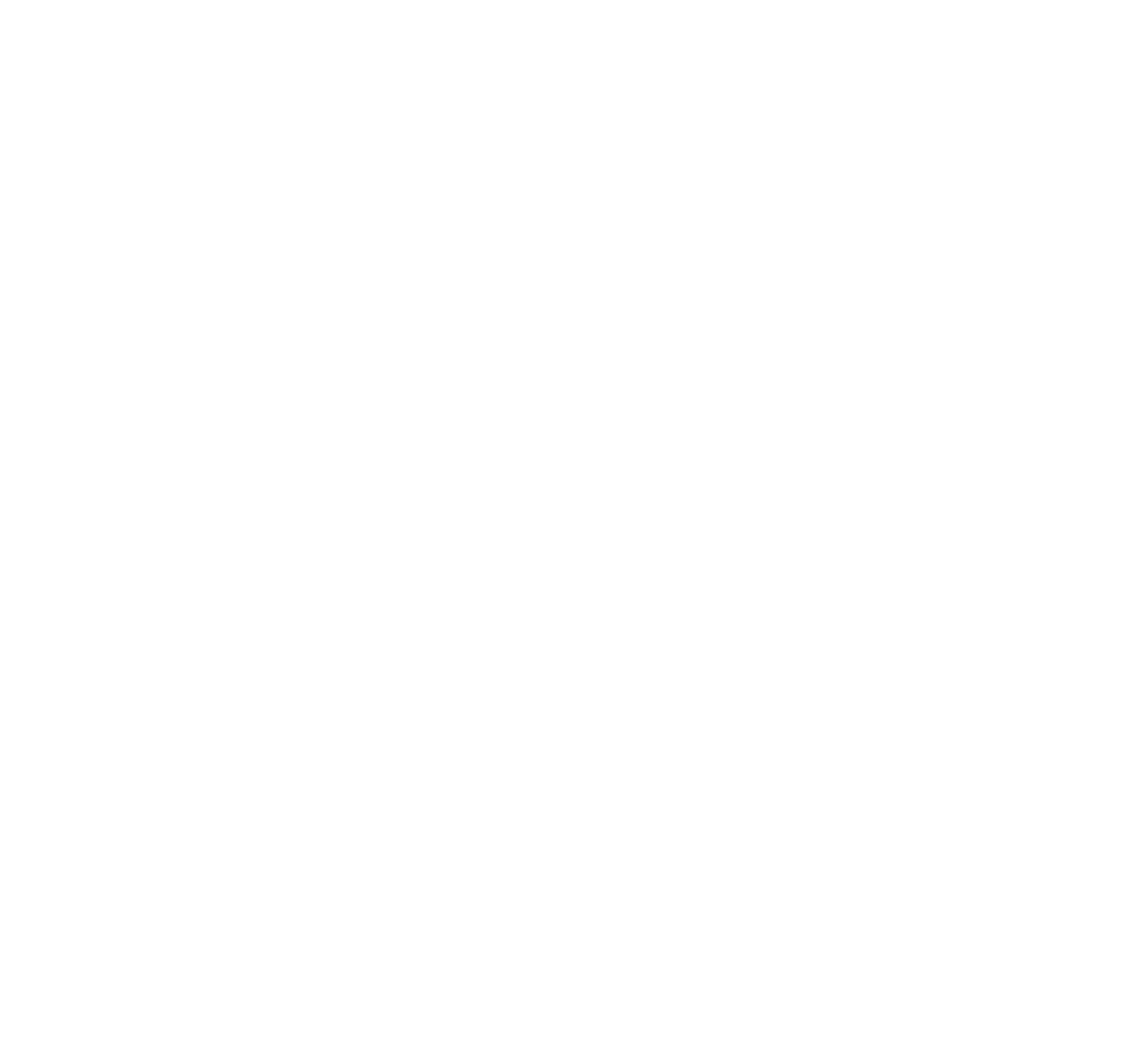
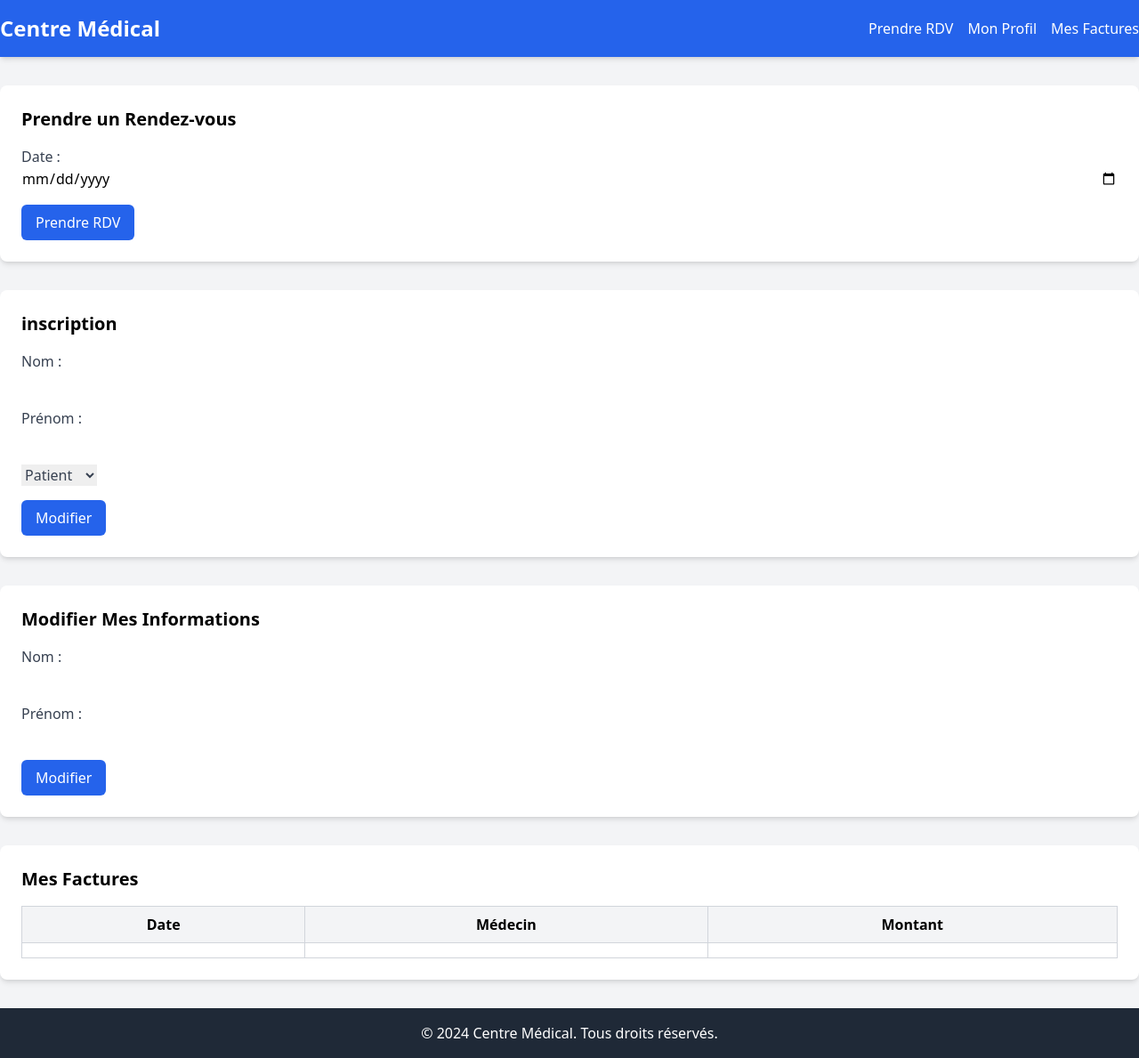
Before and after one commit to Hichamelhmaydi/POO, a PHP site: page / in a window 1280 px wide. Before the commit the page is empty. Shown: the whole page at 89% size. Before the commit the page ends 800 px from the top, so only its background shows below. Run offline with PHP 8.4, Linux system fonts and the light colour scheme; lists and menus that the app fills with data are empty; some libraries are stand-ins or nearby versions.

Commit message:
création de l'interface

```diff
--- a/connc.php
+++ b/connc.php
@@ -1,7 +1,5 @@
 <?php
 $mysqli = new mysqli("localhost","root","","systeme_medical_poo");
-
-
 if ($mysqli -> connect_errno) {
   echo "Failed to connect to MySQL: " . $mysqli -> connect_error;
   exit();
--- a/index.php
+++ b/index.php
@@ -1,5 +1,99 @@
-<?php
+<!DOCTYPE html>
+<html lang="fr">
+<head>
+    <meta charset="UTF-8">
+    <meta name="viewport" content="width=device-width, initial-scale=1.0">
+    <title>Centre Médical - Gestion</title>
+    <script src="https://cdn.tailwindcss.com"></script>
+</head>
+<body class="bg-gray-100">
+    <header class="bg-blue-600 text-white py-4 shadow-md">
+        <div class="container mx-auto flex justify-between items-center">
+            <h1 class="text-2xl font-bold">Centre Médical</h1>
+            <nav>
+                <ul class="flex space-x-4">
+                    <li><a href="#rendezvous" class="hover:underline">Prendre RDV</a></li>
+                    <li><a href="#profil" class="hover:underline">Mon Profil</a></li>
+                    <li><a href="#factures" class="hover:underline">Mes Factures</a></li>
+                </ul>
+            </nav>
+        </div>
+    </header>
 
+    <main class="container mx-auto py-8">
+        <section id="rendezvous" class="bg-white shadow-md rounded-lg p-6 mb-8">
+            <h2 class="text-xl font-semibold mb-4">Prendre un Rendez-vous</h2>
+            <form action="#" method="POST">
+                <div class="mb-4">
+                    <label for="date" class="block text-gray-700">Date :</label>
+                    <input type="date" id="date" name="date" class="w-full border-gray-300 rounded-md">
+                </div>
+                <button type="submit" class="bg-blue-600 text-white px-4 py-2 rounded-md hover:bg-blue-700">Prendre RDV</button>
+            </form>
+        </section>
 
+        <section id="inscription" class="bg-white shadow-md rounded-lg p-6 mb-8">
+            <h2 class="text-xl font-semibold mb-4">inscription</h2>
+            <form action="#" method="POST">
+                <div class="mb-4">
+                    <label for="nom" class="block text-gray-700">Nom :</label>
+                    <input type="text" id="nom" name="nom" class="w-full border-gray-300 rounded-md">
+                </div>
+                <div class="mb-4">
+                    <label for="prenom" class="block text-gray-700">Prénom :</label>
+                    <input type="text" id="prenom" name="prenom" class="w-full border-gray-300 rounded-md">
+                </div>
+                <div class="mb-4">
+                    <select for="prenom" class="block text-gray-700">Identité :
+                        <option value="Patient">Patient</option>
+                        <option value="Médcin">Médecin</option>
+                    </select>
 
-?>
+                </div>
+                <button type="submit" class="bg-blue-600 text-white px-4 py-2 rounded-md hover:bg-blue-700">Modifier</button>
+            </form>
+        </section>
+
+        <section id="profil" class="bg-white shadow-md rounded-lg p-6 mb-8">
+            <h2 class="text-xl font-semibold mb-4">Modifier Mes Informations</h2>
+            <form action="#" method="POST">
+                <div class="mb-4">
+                    <label for="nom" class="block text-gray-700">Nom :</label>
+                    <input type="text" id="nom" name="nom" class="w-full border-gray-300 rounded-md">
+                </div>
+                <div class="mb-4">
+                    <label for="prenom" class="block text-gray-700">Prénom :</label>
+                    <input type="text" id="prenom" name="prenom" class="w-full border-gray-300 rounded-md">
+                </div>
+                <button type="submit" class="bg-blue-600 text-white px-4 py-2 rounded-md hover:bg-blue-700">Modifier</button>
+            </form>
+        </section>
+
+        <section id="factures" class="bg-white shadow-md rounded-lg p-6">
+            <h2 class="text-xl font-semibold mb-4">Mes Factures</h2>
+            <table class="w-full border-collapse border border-gray-200">
+                <thead>
+                    <tr class="bg-gray-100">
+                        <th class="border border-gray-300 px-4 py-2">Date</th>
+                        <th class="border border-gray-300 px-4 py-2">Médecin</th>
+                        <th class="border border-gray-300 px-4 py-2">Montant</th>
+                    </tr>
+                </thead>
+                <tbody>
+                    <tr>
+                        <td class="border border-gray-300 px-4 py-2"></td>
+                        <td class="border border-gray-300 px-4 py-2"></td>
+                        <td class="border border-gray-300 px-4 py-2"></td>
+                    </tr>
+                </tbody>
+            </table>
+        </section>
+    </main>
+
+    <footer class="bg-gray-800 text-white py-4">
+        <div class="container mx-auto text-center">
+            <p>&copy; 2024 Centre Médical. Tous droits réservés.</p>
+        </div>
+    </footer>
+</body>
+</html>
```
